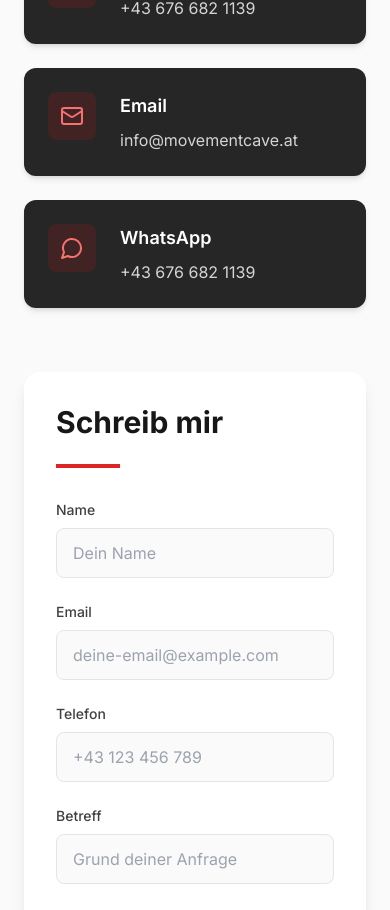
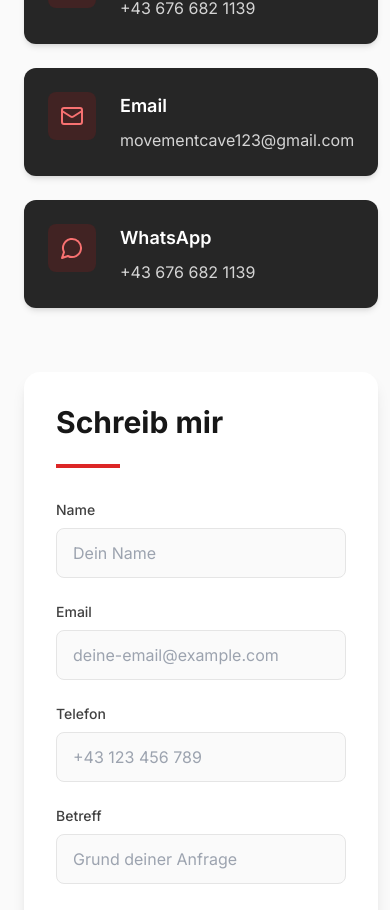
Before and after one commit to ohnotenoughibra/mvmtcv, a Next.js app: page /contact in a window 390 px wide. Shown: the part 777-1687 px from the top of the page. Built offline with nearby package versions, Linux system fonts and the light colour scheme; no server answers.

Commit message:
updated phone and email

```diff
--- a/src/app/contact/page.tsx
+++ b/src/app/contact/page.tsx
@@ -88,7 +88,7 @@ export default function ContactPage() {
                 </div>
                 <div>
                   <h3 className="font-semibold text-lg mb-2">Email</h3>
-                  <p className="text-neutral-300">info@movementcave.at</p>
+                  <p className="text-neutral-300">movementcave123@gmail.com</p>
                 </div>
               </div>
 
--- a/src/app/impressum/page.tsx
+++ b/src/app/impressum/page.tsx
@@ -38,8 +38,11 @@ export default function ImpressumPage() {
   <h2 className="text-2xl font-bold mb-6 text-neutral-800">Kontakt</h2>
   <div className="w-16 h-1 bg-red-600 mb-6"></div>
   <div className="bg-neutral-800 text-white p-6 rounded-xl shadow-md">
+    <p className="text-neutral-300 leading-relaxed mb-3">
+      E-Mail: <a href="mailto:movementcave123@gmail.com" className="text-red-400 hover:underline transition-colors">movementcave123@gmail.com</a>
+    </p>
     <p className="text-neutral-300 leading-relaxed">
-                E-Mail: <a href="mailto:movementcave123@gmail.com" className="text-red-400 hover:underline transition-colors">movementcave123@gmail.com</a>
+      Telefon: <a href="tel:+436766821139" className="text-red-400 hover:underline transition-colors">+43 676 682 1139</a>
     </p>
   </div>
 </section>
```
Lines whose indentation alone changed are shown as unchanged.
